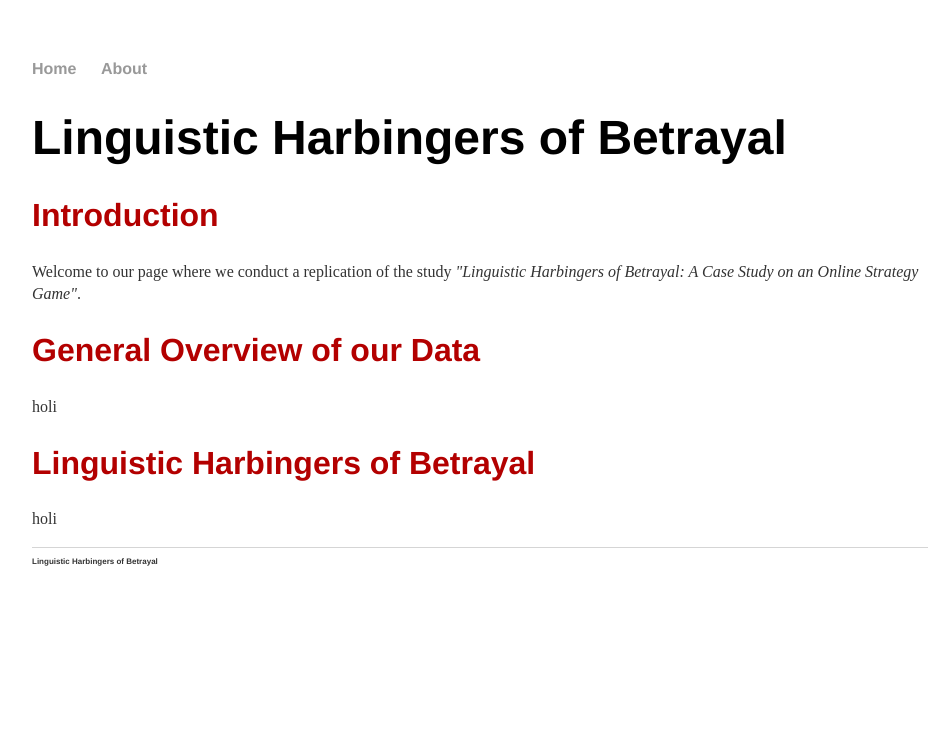
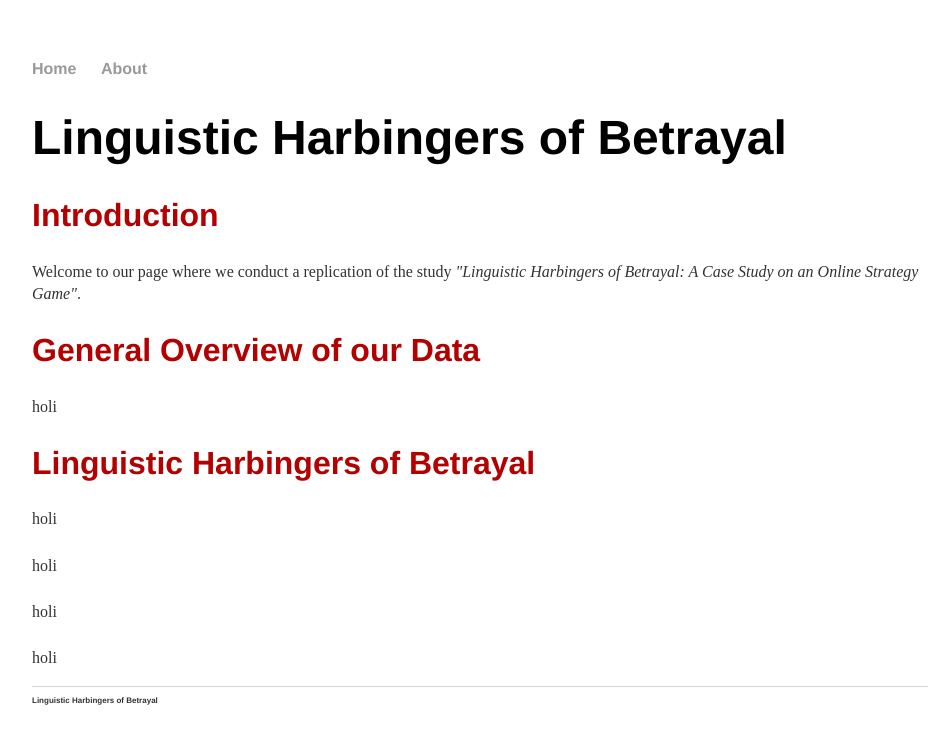
Before and after one commit to carrizo-git/carrizo-git.github.io, a Jekyll site: the page built from index.md, in a window 1280 px wide. Shown: the top 744 px of the page, without its empty margins (160-1110 px from the left). Built offline with Jekyll 4.4.1, drawn with Linux system fonts in a browser that asks for light colours.

Commit message:
Update index.md

```diff
--- a/index.md
+++ b/index.md
@@ -10,5 +10,12 @@ A Case Study on an Online Strategy Game"</em>. </p>
 	<h2 id="overview"> General Overview of our Data</h2>
 	<p> holi </p>
 	<h2 id="harbingers"> Linguistic Harbingers of Betrayal</h2>
+	<h3 id="sentiment"> </h3>
+	<p> holi </p>
+	<h3 id="politeness"> </h3>
+	<p> holi </p>
+	<h3 id="subjectivity"> </h3>
+	<p> holi </p>
+	<h3 id="talkativeness"> </h3>
 	<p> holi </p>
 </div><!-- /.blurb -->
```
